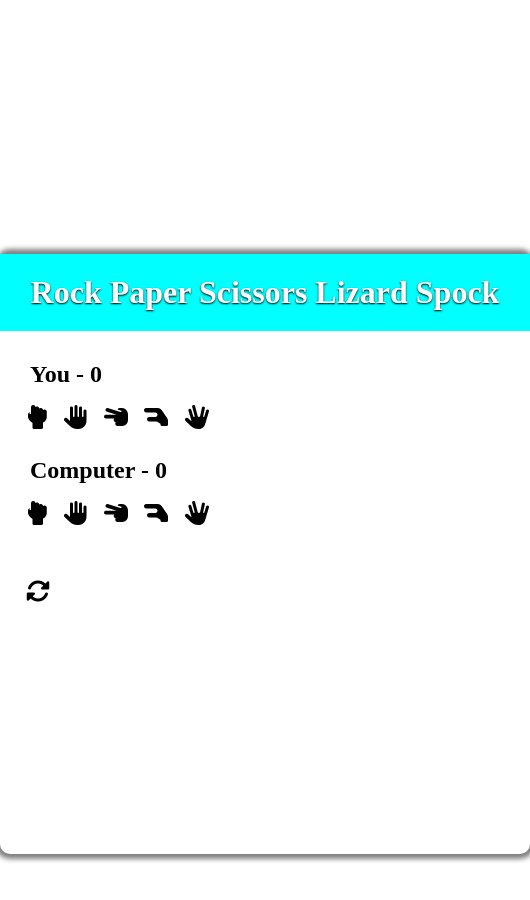
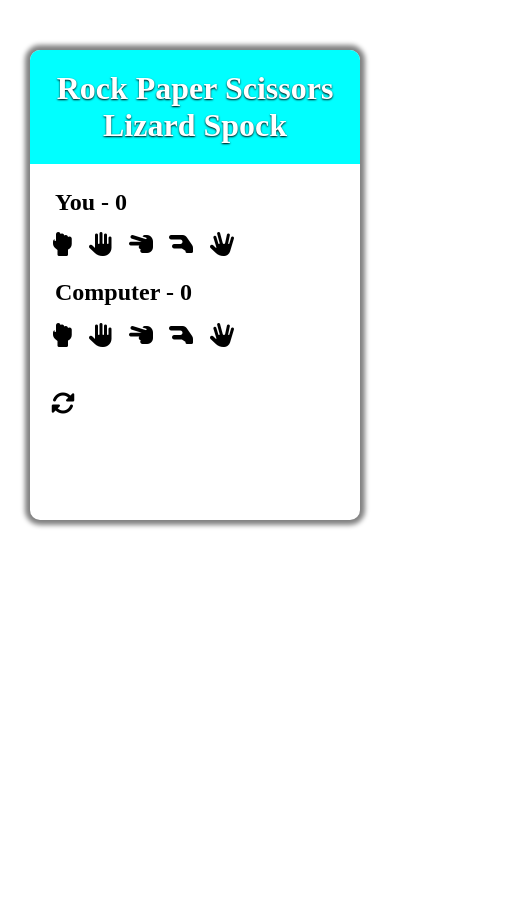
Before and after one commit to DashaDanilchenko/Lizard_Spock, a website built with Parcel: page src/index.html in a window 390 px wide. Shown: the whole page, 530 px wide, since content can reach past the window. After the commit the page ends 844 px from the top, so only its background shows below. Built offline with nearby package versions, Linux system fonts and the light colour scheme; what confetti-js would draw is missing.

Commit message:
add media

```diff
--- a/src/index.js
+++ b/src/index.js
@@ -1,7 +1,8 @@
 import ConfettiGenerator from "confetti-js"
 
-var confettiSettings = { target: 'my-canvas' };
-var confetti = new ConfettiGenerator(confettiSettings);
+const confettiSettings = { target: 'my-canvas' };
+const confetti = new ConfettiGenerator(confettiSettings);
+const confettiId = document.querySelector('#my-canvas')
 
 const gameIcon = document.querySelectorAll('.player-container .fa-solid')
 const computerIcon = document.querySelectorAll('.player-computer .fa-solid')
@@ -57,17 +58,20 @@ function randomChoice() {
 
 function youDraw() {
     resultText.innerHTML = 'Draw!'
+    confettiId.classList.add('none')
 }
 
 function youWon() {
     resultText.innerHTML = 'Won!'
     countingPoints(markGamer)
     confetti.render()
+    confettiId.classList.remove('none')
 }
 
 function youLoss() {
     resultText.innerHTML = 'Loss!'
     countingPoints(markComputer)
+    confettiId.classList.add('none')
 }
 
 function determineWinner(gamer, computer) {
--- a/src/style.scss
+++ b/src/style.scss
@@ -1,13 +1,19 @@
+#my-canvas {
+    position: absolute;
+    top: 0;
+    left: 0;
+}
 .game-container {
     width: 530px;
-    height: 600px;
+    height: 470px;
     border-radius: 10px;
     box-shadow: 0 0 5px 5px gray;
     margin: 100px auto;
     .fa-rotate, div:not(:first-child) {
-        margin: 30px;
+        margin: 25px;
     }
     .header {
+        border-radius: 10px 10px 0 0;
         text-align: center;
         background: aqua;
         font-weight: 800;
@@ -33,3 +39,14 @@ i {
 .blue {
     color: aqua;
 }
+
+.none {
+    display: none;
+}
+
+@media (max-width:550px) {
+    .game-container {
+        width: 330px;
+        margin: 50px auto;
+        }
+}
```
